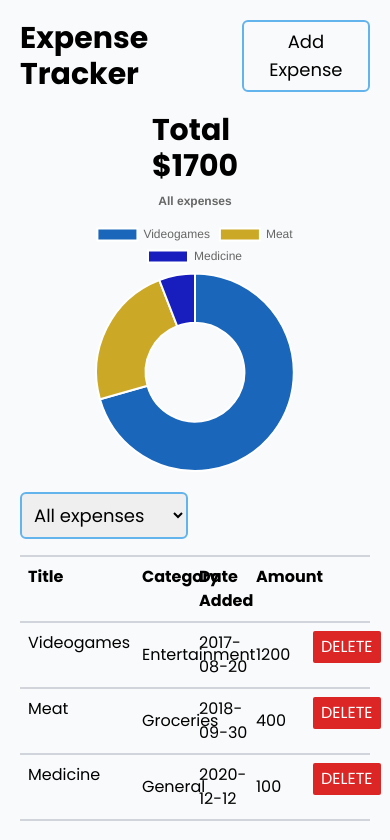
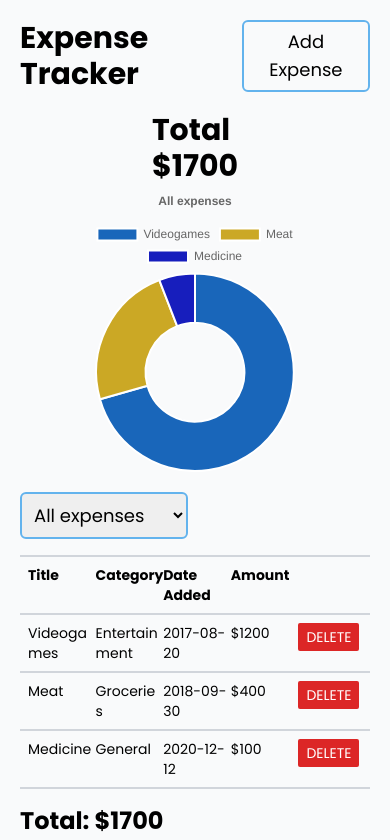
Before and after one commit to GerardoGarcia79/expense-tracker-app, a React (Vite) app: page / in a window 390 px wide. Shown: the top 840 px of the page. Built offline with nearby package versions, Linux system fonts and the light colour scheme.

Commit message:
Fix responsive styles of Form and ExpensesList components

```diff
--- a/src/components/ExpensesList.tsx
+++ b/src/components/ExpensesList.tsx
@@ -19,10 +19,10 @@ const ExpensesList = ({
   );
   const expensesList = selectedCategory ? filteredExpenses : expenses;
   return (
-    <div className="col-span-3">
+    <div className="text-sm lg:text-lg md:col-span-3">
       <div className="my-4 w-full">
-        <div className="p-2 border-y-2 border-gray-300 grid grid-cols-6 gap-2">
-          <p className="col-span-2 font-bold">Title</p>
+        <div className="p-2 border-y-2 border-gray-300 grid grid-cols-5 md:grid-cols-6 gap-1">
+          <p className="font-bold md:col-span-2">Title</p>
           <p className="font-bold">Category</p>
           <p className="font-bold">Date Added</p>
           <p className="font-bold">Amount</p>
@@ -31,12 +31,18 @@ const ExpensesList = ({
         {expensesList.map((expense) => (
           <div
             key={expense.id}
-            className="p-2 border-b-2 border-gray-300 grid grid-cols-6 gap-2"
+            className="p-2 border-b-2 border-gray-300 grid grid-cols-5 md:grid-cols-6 gap-1"
           >
-            <p className="col-span-2 break-words">{expense.title}</p>
-            <p className="flex items-center">{expense.category}</p>
-            <p className="flex items-center">{expense.dateAdded}</p>
-            <p className="flex items-center">{expense.amount}</p>
+            <p className="md:col-span-2 break-words">{expense.title}</p>
+            <p className="break-words md:flex md:items-center">
+              {expense.category}
+            </p>
+            <p className="break-words md:flex md:items-center">
+              {expense.dateAdded}
+            </p>
+            <p className="break-words md:flex md:items-center">
+              ${expense.amount}
+            </p>
             <div>
               <button
                 onClick={() => deleteExpense(expense.id)}
--- a/src/components/Form.tsx
+++ b/src/components/Form.tsx
@@ -36,7 +36,7 @@ const Form = ({
   };
 
   return (
-    <div className="fixed top-1/3 md:right-[12%] lg:right-1/3 z-10 bg-[#63b3ed] p-7 rounded-md text-xl w-[92%] md:w-3/4 lg:w-[30%]">
+    <div className="fixed top-1/3 lg:top-1/4 md:right-[12%] lg:right-1/4 xl:right-1/3 z-10 bg-[#63b3ed] p-7 rounded-md text-xl w-[92%] md:w-3/4 lg:w-[50%] xl:w-[40%]">
       <h1 className="text-3xl font-bold">Add Expense</h1>
       <form
         onSubmit={(e) => {
```
